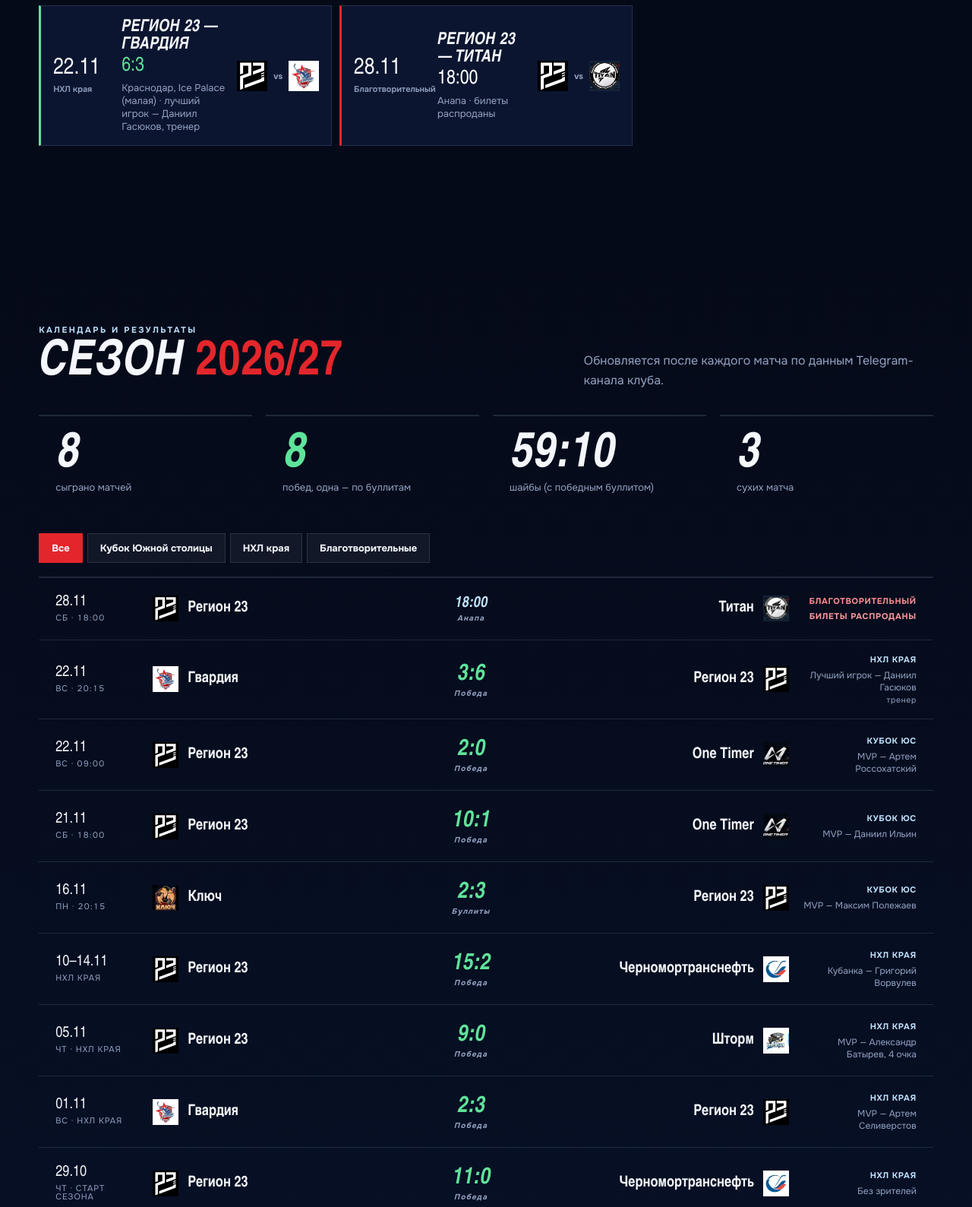
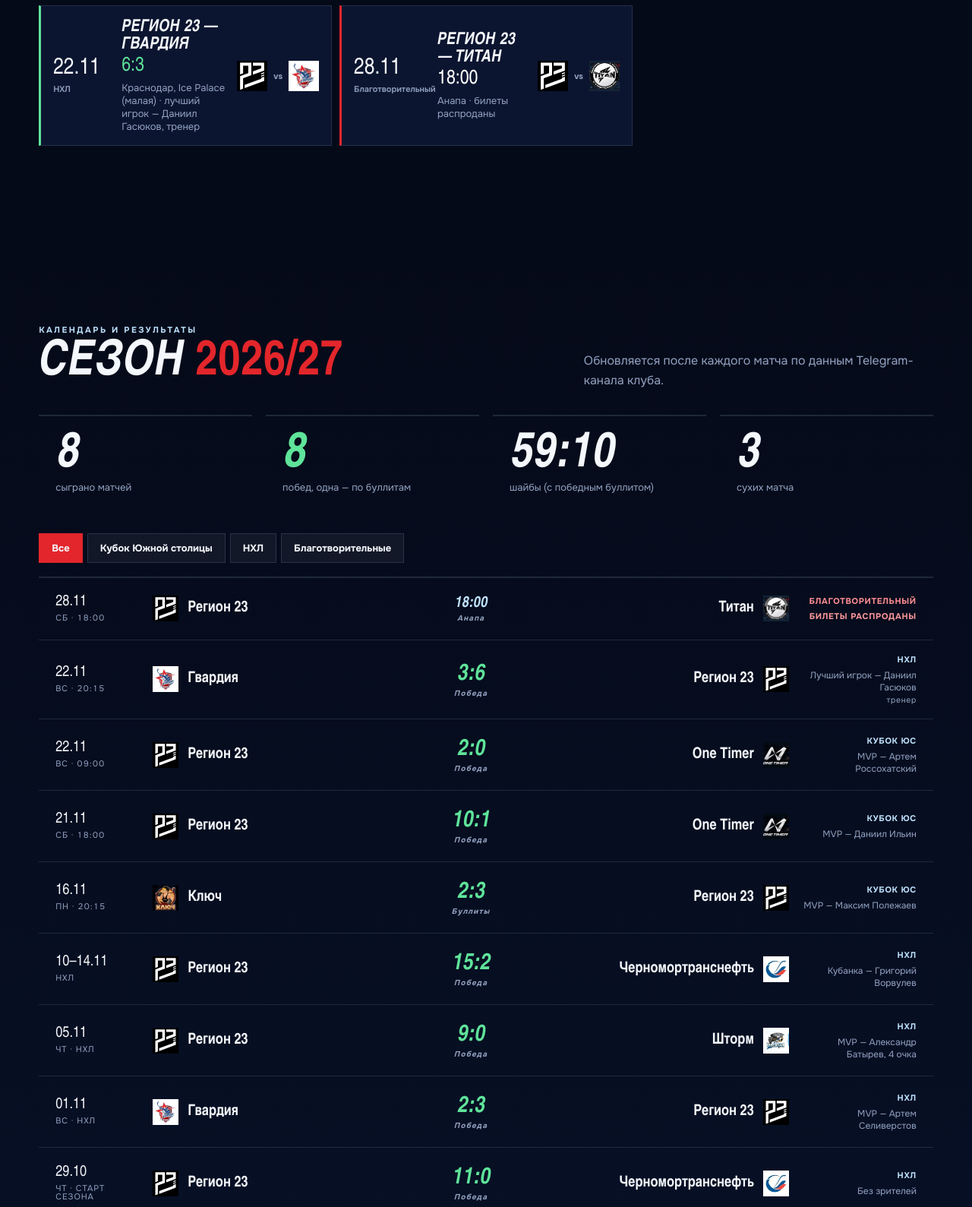
Before and after one commit to Karrighun/region23-site, a plain HTML site: page adult/site/matches.html in a window 1280 px wide. Shown: the part 2123-3712 px from the top of the page at 76% size. Drawn offline with Linux system fonts and the light colour scheme; a web font is replaced by a local one.

Commit message:
«НХЛ края» → «НХЛ» на всем взрослом сайте
Co-Authored-By: Claude Opus 5.5 <noreply@anthropic.com>

```diff
--- a/adult/site/matches.html
+++ b/adult/site/matches.html
@@ -126,19 +126,19 @@
     <div class="tabs" role="group" aria-label="Фильтр по турниру">
       <button type="button" data-f="all" aria-pressed="true">Все</button>
       <button type="button" data-f="kus" aria-pressed="false">Кубок Южной столицы</button>
-      <button type="button" data-f="nhl" aria-pressed="false">НХЛ края</button>
+      <button type="button" data-f="nhl" aria-pressed="false">НХЛ</button>
       <button type="button" data-f="fr" aria-pressed="false">Благотворительные</button>
     </div>
     <div class="card rv" id="list">
       <div class="mrow" data-t="fr"><div class="d tnum">28.11<small>Сб · 18:00</small></div><div class="t"><img src="../../assets/logo.svg" alt="">Регион 23</div><div class="score u tnum">18:00<small>Анапа</small></div><div class="t r">Титан<span class="crest">ТИ</span></div><div class="x"><span class="chip red">Благотворительный</span><span class="chip sold">Билеты распроданы</span></div></div>
-      <div class="mrow" data-t="nhl"><div class="d tnum">22.11<small>Вс · 20:15</small></div><div class="t"><span class="crest">ГВ</span>Гвардия</div><div class="score w tnum">3:6<small>Победа</small></div><div class="t r">Регион 23<img src="../../assets/logo.svg" alt=""></div><div class="x"><span class="chip">НХЛ края</span>Лучший игрок — Даниил Гасюков<small class="role">тренер</small></div></div>
+      <div class="mrow" data-t="nhl"><div class="d tnum">22.11<small>Вс · 20:15</small></div><div class="t"><span class="crest">ГВ</span>Гвардия</div><div class="score w tnum">3:6<small>Победа</small></div><div class="t r">Регион 23<img src="../../assets/logo.svg" alt=""></div><div class="x"><span class="chip">НХЛ</span>Лучший игрок — Даниил Гасюков<small class="role">тренер</small></div></div>
       <div class="mrow" data-t="kus"><div class="d tnum">22.11<small>Вс · 09:00</small></div><div class="t"><img src="../../assets/logo.svg" alt="">Регион 23</div><div class="score w tnum">2:0<small>Победа</small></div><div class="t r">One Timer<span class="crest">OT</span></div><div class="x"><span class="chip">Кубок ЮС</span>MVP — Артем Россохатский</div></div>
       <div class="mrow" data-t="kus"><div class="d tnum">21.11<small>Сб · 18:00</small></div><div class="t"><img src="../../assets/logo.svg" alt="">Регион 23</div><div class="score w tnum">10:1<small>Победа</small></div><div class="t r">One Timer<span class="crest">OT</span></div><div class="x"><span class="chip">Кубок ЮС</span>MVP — Даниил Ильин</div></div>
       <div class="mrow" data-t="kus"><div class="d tnum">16.11<small>Пн · 20:15</small></div><div class="t"><span class="crest">КЛ</span>Ключ</div><div class="score w tnum">2:3<small>Буллиты</small></div><div class="t r">Регион 23<img src="../../assets/logo.svg" alt=""></div><div class="x"><span class="chip">Кубок ЮС</span>MVP — Максим Полежаев</div></div>
-      <div class="mrow" data-t="nhl"><div class="d tnum">10–14.11<small>НХЛ края</small></div><div class="t"><img src="../../assets/logo.svg" alt="">Регион 23</div><div class="score w tnum">15:2<small>Победа</small></div><div class="t r">Черномор­транс­нефть<span class="crest">ЧТ</span></div><div class="x"><span class="chip">НХЛ края</span>Кубанка — Григорий Ворвулев</div></div>
-      <div class="mrow" data-t="nhl"><div class="d tnum">05.11<small>Чт · НХЛ края</small></div><div class="t"><img src="../../assets/logo.svg" alt="">Регион 23</div><div class="score w tnum">9:0<small>Победа</small></div><div class="t r">Шторм<span class="crest">ШТ</span></div><div class="x"><span class="chip">НХЛ края</span>MVP — Александр Батырев, 4 очка</div></div>
-      <div class="mrow" data-t="nhl"><div class="d tnum">01.11<small>Вс · НХЛ края</small></div><div class="t"><span class="crest">ГВ</span>Гвардия</div><div class="score w tnum">2:3<small>Победа</small></div><div class="t r">Регион 23<img src="../../assets/logo.svg" alt=""></div><div class="x"><span class="chip">НХЛ края</span>MVP — Артем Селиверстов</div></div>
-      <div class="mrow" data-t="nhl"><div class="d tnum">29.10<small>Чт · старт сезона</small></div><div class="t"><img src="../../assets/logo.svg" alt="">Регион 23</div><div class="score w tnum">11:0<small>Победа</small></div><div class="t r">Черномор­транс­нефть<span class="crest">ЧТ</span></div><div class="x"><span class="chip">НХЛ края</span>Без зрителей</div></div>
+      <div class="mrow" data-t="nhl"><div class="d tnum">10–14.11<small>НХЛ</small></div><div class="t"><img src="../../assets/logo.svg" alt="">Регион 23</div><div class="score w tnum">15:2<small>Победа</small></div><div class="t r">Черномор­транс­нефть<span class="crest">ЧТ</span></div><div class="x"><span class="chip">НХЛ</span>Кубанка — Григорий Ворвулев</div></div>
+      <div class="mrow" data-t="nhl"><div class="d tnum">05.11<small>Чт · НХЛ</small></div><div class="t"><img src="../../assets/logo.svg" alt="">Регион 23</div><div class="score w tnum">9:0<small>Победа</small></div><div class="t r">Шторм<span class="crest">ШТ</span></div><div class="x"><span class="chip">НХЛ</span>MVP — Александр Батырев, 4 очка</div></div>
+      <div class="mrow" data-t="nhl"><div class="d tnum">01.11<small>Вс · НХЛ</small></div><div class="t"><span class="crest">ГВ</span>Гвардия</div><div class="score w tnum">2:3<small>Победа</small></div><div class="t r">Регион 23<img src="../../assets/logo.svg" alt=""></div><div class="x"><span class="chip">НХЛ</span>MVP — Артем Селиверстов</div></div>
+      <div class="mrow" data-t="nhl"><div class="d tnum">29.10<small>Чт · старт сезона</small></div><div class="t"><img src="../../assets/logo.svg" alt="">Регион 23</div><div class="score w tnum">11:0<small>Победа</small></div><div class="t r">Черномор­транс­нефть<span class="crest">ЧТ</span></div><div class="x"><span class="chip">НХЛ</span>Без зрителей</div></div>
     </div>
     <p class="note">Прямые эфиры матчей — в VK Видео, ссылка появляется в Telegram-канале клуба за час до начала.</p>
   </div>
@@ -168,14 +168,14 @@
     {d:'2026-05-11',o:'Ядреные Кабаны',sc:'12:0',s:'w',t:'Лига Надежды. БК',p:'Сириус · покер Кушнерева'},
     {d:'2026-05-12',o:'Ингрупп',sc:'4:2',s:'w',t:'Лига Надежды. БК',p:'Сириус'},
     {d:'2026-05-13',o:'Планета',sc:'8:0',s:'w',t:'Лига Надежды. БК',p:'Сириус · 100-я шайба Картежникова'},
-    {d:'2026-10-29',o:'Черномор­транс­нефть',sc:'11:0',s:'w',t:'НХЛ края',p:'Старт сезона, без зрителей'},
-    {d:'2026-11-01',o:'Гвардия',sc:'3:2',s:'w',t:'НХЛ края',p:'Выезд · MVP Артем Селиверстов'},
-    {d:'2026-11-05',o:'Шторм',sc:'9:0',s:'w',t:'НХЛ края',p:'MVP Александр Батырев, 4 очка'},
-    {d:'2026-11-14',o:'Черномор­транс­нефть',sc:'15:2',s:'w',t:'НХЛ края',p:'Кубанка — Григорий Ворвулев'},
+    {d:'2026-10-29',o:'Черномор­транс­нефть',sc:'11:0',s:'w',t:'НХЛ',p:'Старт сезона, без зрителей'},
+    {d:'2026-11-01',o:'Гвардия',sc:'3:2',s:'w',t:'НХЛ',p:'Выезд · MVP Артем Селиверстов'},
+    {d:'2026-11-05',o:'Шторм',sc:'9:0',s:'w',t:'НХЛ',p:'MVP Александр Батырев, 4 очка'},
+    {d:'2026-11-14',o:'Черномор­транс­нефть',sc:'15:2',s:'w',t:'НХЛ',p:'Кубанка — Григорий Ворвулев'},
     {d:'2026-11-16',o:'Ключ',sc:'3:2 Б',s:'w',t:'Кубок ЮС',p:'Выезд · победа по буллитам'},
     {d:'2026-11-21',o:'One Timer',sc:'10:1',s:'w',t:'Кубок ЮС',p:'18:00 · MVP Даниил Ильин'},
     {d:'2026-11-22',o:'One Timer',sc:'2:0',s:'w',t:'Кубок ЮС',p:'09:00 · MVP Артем Россохатский'},
-    {d:'2026-11-22',o:'Гвардия',sc:'6:3',s:'w',t:'НХЛ края',p:'Краснодар, Ice Palace (малая) · лучший игрок — Даниил Гасюков, тренер'},
+    {d:'2026-11-22',o:'Гвардия',sc:'6:3',s:'w',t:'НХЛ',p:'Краснодар, Ice Palace (малая) · лучший игрок — Даниил Гасюков, тренер'},
     {d:'2026-11-28',o:'Титан',sc:'18:00',s:'u',t:'Благотворительный',p:'Анапа · билеты распроданы'}
   ];
   /* эмблемы: логотип клуба, «Титан» — с афиши, остальные — монограммы в цветах команд (до получения логотипов) */
```
Also changed, not shown: adult/site/club.html (+1 -1 lines), adult/site/index.html (+6 -6 lines), adult/site/team.html (+8 -8 lines), adult/site/tickets.html (+1 -1 lines).
